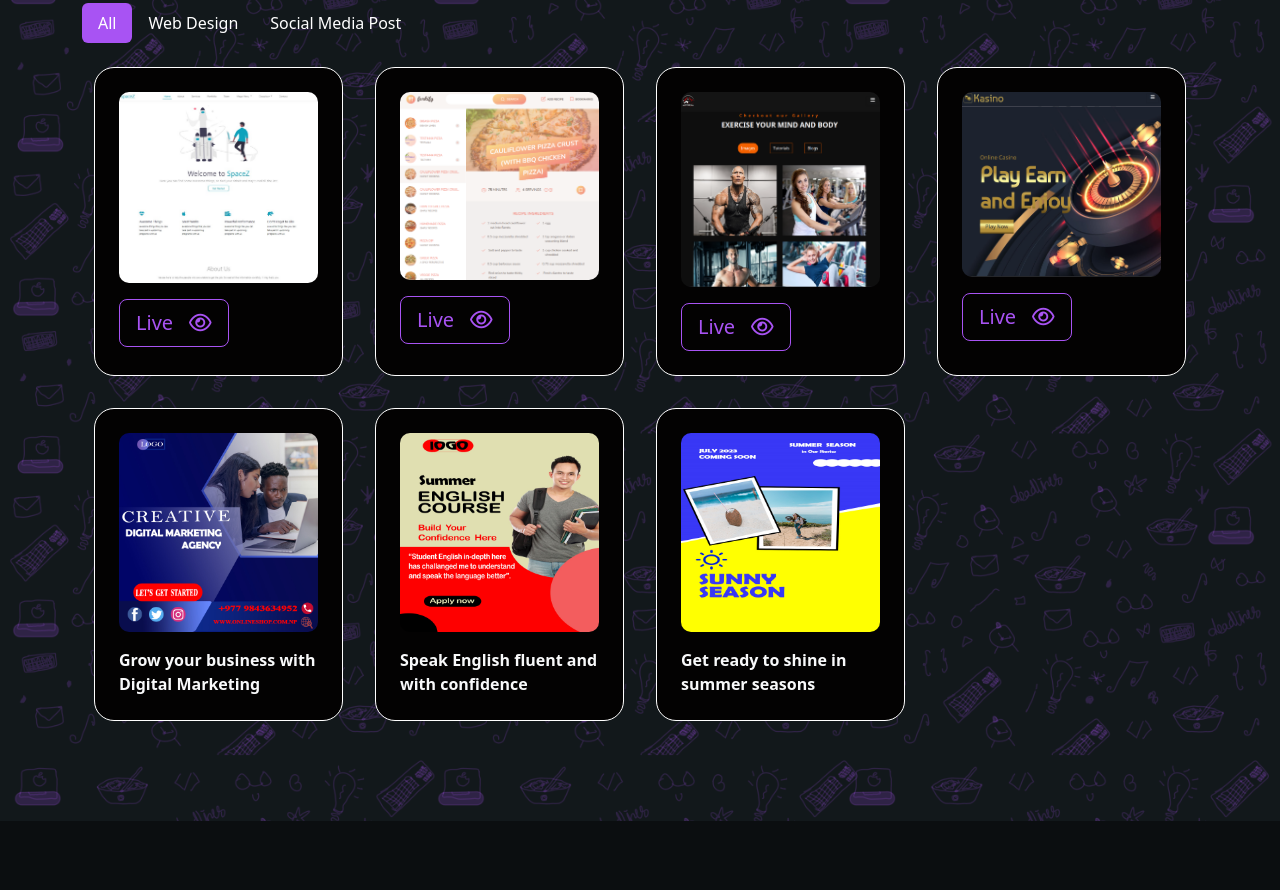
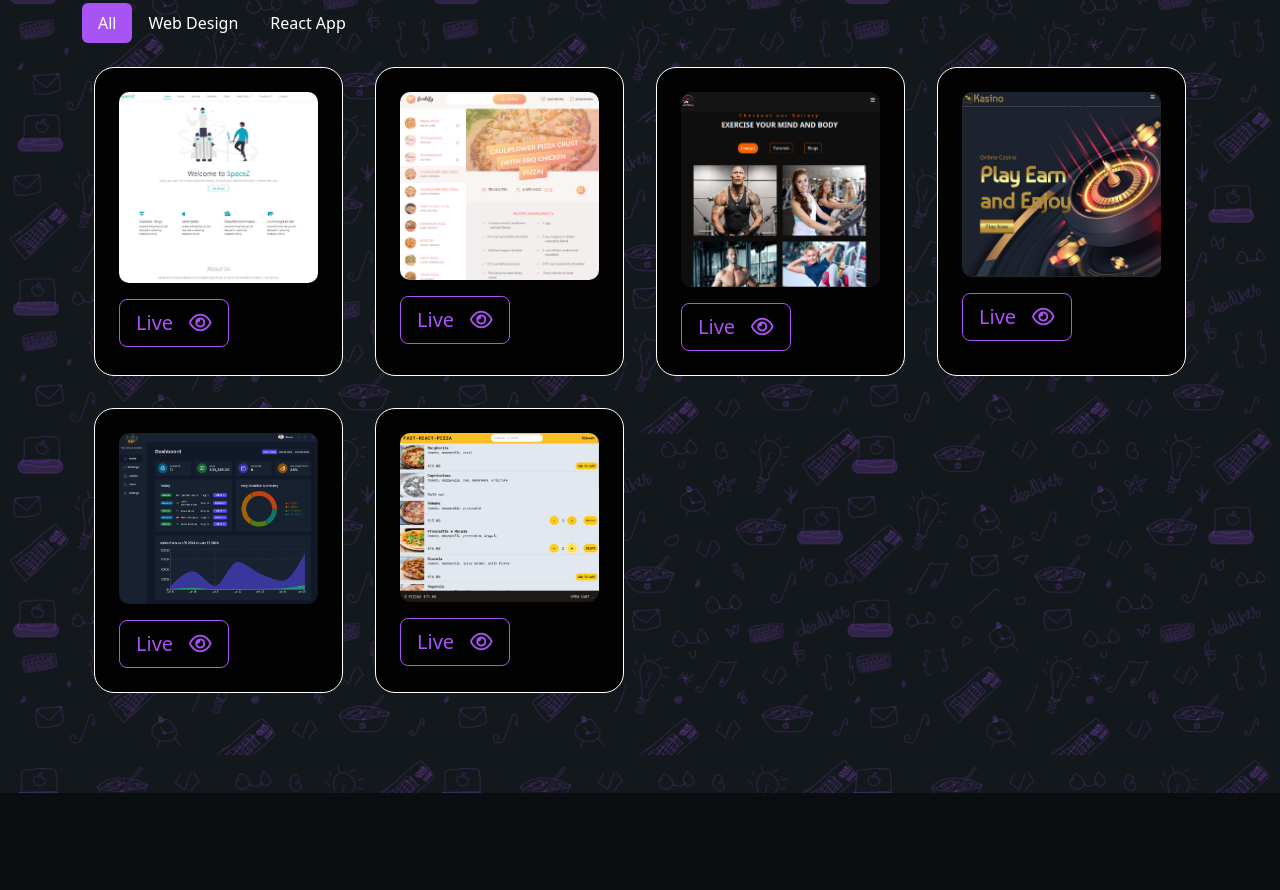
Before and after one commit to bibashlimbu/portfolio, a plain HTML site: page index.html in a window 1280 px wide. Shown: the part 2272-3162 px from the top of the page. Drawn offline with nearby package versions, Linux system fonts and the light colour scheme.

Commit message:
update mor projects

```diff
--- a/css/style.css
+++ b/css/style.css
@@ -42,7 +42,7 @@ body::after {
 }
 
 ::-webkit-scrollbar {
-  width: 12px;
+  width: 7px;
   aspect-ratio: 1;
 }
 
--- a/index.html
+++ b/index.html
@@ -244,8 +244,8 @@
               >
             </li>
             <li class="nav-item">
-              <a class="nav-link" data-bs-toggle="pill" href="#post"
-                >Social Media Post</a
+              <a class="nav-link" data-bs-toggle="pill" href="#reactApp"
+                >React App</a
               >
             </li>
           </ul>
@@ -261,6 +261,7 @@
                   </figure>
                   <a
                     href="https://bibashlimbu.github.io/SpaceZ/"
+                    target="_blank"
                     class="btn btn-outline-primary btn-lg down-btn over-ride-btn"
                     >Live<i class="fa-regular fa-eye ps-3"></i
                   ></a>
@@ -271,6 +272,7 @@
                   </figure>
                   <a
                     href="https://bibash-forkify.netlify.app/"
+                    target="_blank"
                     class="btn btn-outline-primary btn-lg down-btn over-ride-btn"
                     >Live<i class="fa-regular fa-eye ps-3"></i
                   ></a>
@@ -281,6 +283,7 @@
                   </figure>
                   <a
                     href="https://bibashlimbu.github.io/gymFitnessClub/"
+                    target="_blank"
                     class="btn btn-outline-primary btn-lg down-btn over-ride-btn"
                     >Live<i class="fa-regular fa-eye ps-3"></i
                   ></a>
@@ -291,33 +294,36 @@
                   </figure>
                   <a
                     href="https://bibashlimbu.github.io/casino/"
+                    target="_blank"
                     class="btn btn-outline-primary btn-lg down-btn over-ride-btn"
                     >Live<i class="fa-regular fa-eye ps-3"></i
                   ></a>
                 </div>
                 <div class="p-4 projects-col">
                   <figure>
-                    <img src="img/img1.jpg" class="img-fluid" alt="" />
+                    <img src="img/wild-oasis.png" class="img-fluid" alt="" />
                   </figure>
-                  <p class="text-light m-0 fw-bold d-inline">
-                    Grow your business with Digital Marketing
-                  </p>
+                  <a
+                    href="https://the-world-oasis-two.vercel.app"
+                    target="_blank"
+                    class="btn btn-outline-primary btn-lg down-btn over-ride-btn"
+                    >Live<i class="fa-regular fa-eye ps-3"></i
+                  ></a>
                 </div>
                 <div class="p-4 projects-col">
                   <figure>
-                    <img src="img/img2.jpg" class="img-fluid" alt="" />
+                    <img
+                      src="img/fast-react-pizza.png"
+                      class="img-fluid"
+                      alt=""
+                    />
                   </figure>
-                  <p class="text-light m-0 fw-bold">
-                    Speak English fluent and with confidence
-                  </p>
-                </div>
-                <div class="p-4 projects-col">
-                  <figure>
-                    <img src="img/img5.jpg" class="img-fluid" alt="" />
-                  </figure>
-                  <p class="text-light m-0 fw-bold">
-                    Get ready to shine in summer seasons
-                  </p>
+                  <a
+                    href="https://react-pizza-mauve-seven.vercel.app/"
+                    target="_blank"
+                    class="btn btn-outline-primary btn-lg down-btn over-ride-btn"
+                    >Live<i class="fa-regular fa-eye ps-3"></i
+                  ></a>
                 </div>
               </div>
             </div>
@@ -366,32 +372,34 @@
                 </div>
               </div>
             </div>
-            <div id="post" class="container tab-pane fade">
+            <div id="reactApp" class="container tab-pane fade">
               <br />
               <div class="projects-row">
                 <div class="p-4 projects-col">
                   <figure>
-                    <img src="img/img1.jpg" class="img-fluid" alt="" />
+                    <img src="img/wild-oasis.png" class="img-fluid" alt="" />
                   </figure>
-                  <p class="text-light m-0 fw-bold d-inline">
-                    Grow your business with Digital Marketing
-                  </p>
+                  <a
+                    href="https://the-world-oasis-two.vercel.app"
+                    target="_blank"
+                    class="btn btn-outline-primary btn-lg down-btn over-ride-btn"
+                    >Live<i class="fa-regular fa-eye ps-3"></i
+                  ></a>
                 </div>
                 <div class="p-4 projects-col">
                   <figure>
-                    <img src="img/img2.jpg" class="img-fluid" alt="" />
+                    <img
+                      src="img/fast-react-pizza.png"
+                      class="img-fluid"
+                      alt=""
+                    />
                   </figure>
-                  <p class="text-light m-0 fw-bold">
-                    Speak fluent English and with confidence
-                  </p>
-                </div>
-                <div class="p-4 projects-col">
-                  <figure>
-                    <img src="img/img5.jpg" class="img-fluid" alt="" />
-                  </figure>
-                  <p class="text-light m-0 fw-bold">
-                    Get ready to shine in summer seasons
-                  </p>
+                  <a
+                    href="https://react-pizza-mauve-seven.vercel.app/"
+                    target="_blank"
+                    class="btn btn-outline-primary btn-lg down-btn over-ride-btn"
+                    >Live<i class="fa-regular fa-eye ps-3"></i
+                  ></a>
                 </div>
               </div>
             </div>
```
Also changed, not shown: img/BibashLogo2.png (deleted), img/Programming.gif (deleted), img/bibash1.jpg (deleted), img/bibash2.jpg (deleted), img/fast-react-pizza.png (added), img/forkify .png (deleted), img/img1.jpg (deleted), img/img2.jpg (deleted), img/img3.jpg (deleted), img/img4.jpg (deleted), img/img5.jpg (deleted), img/typing.gif (deleted), img/wild-oasis.png (added).
